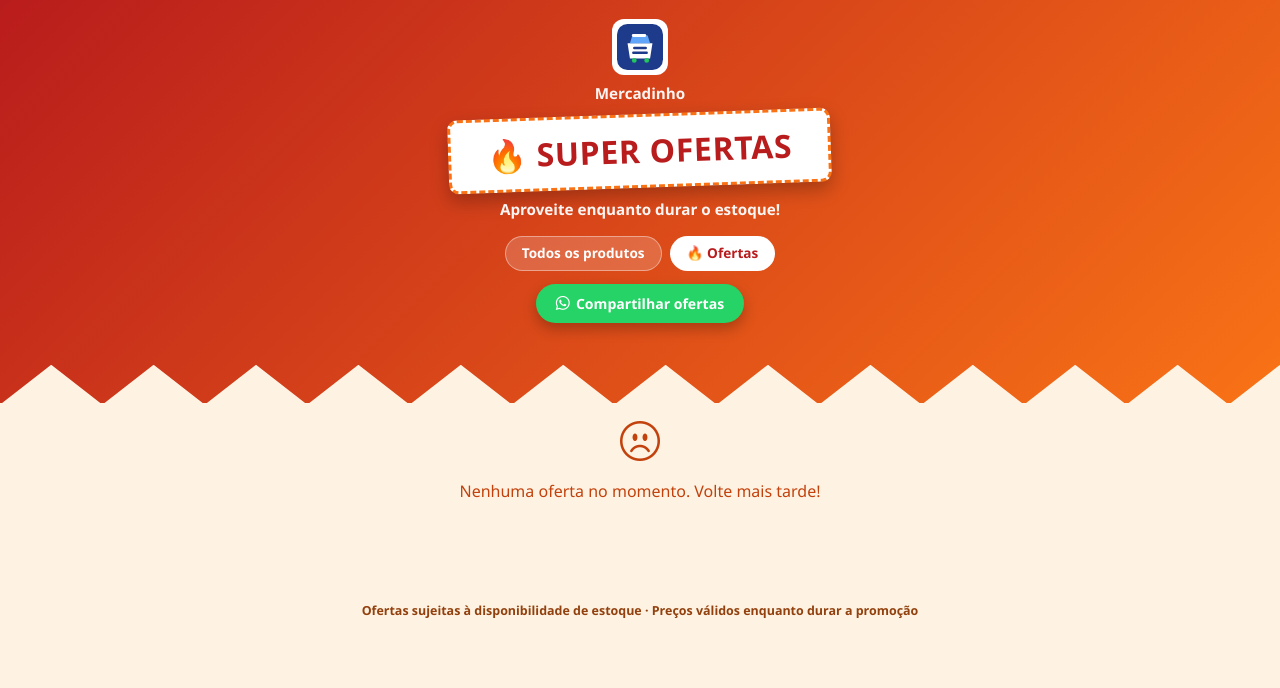
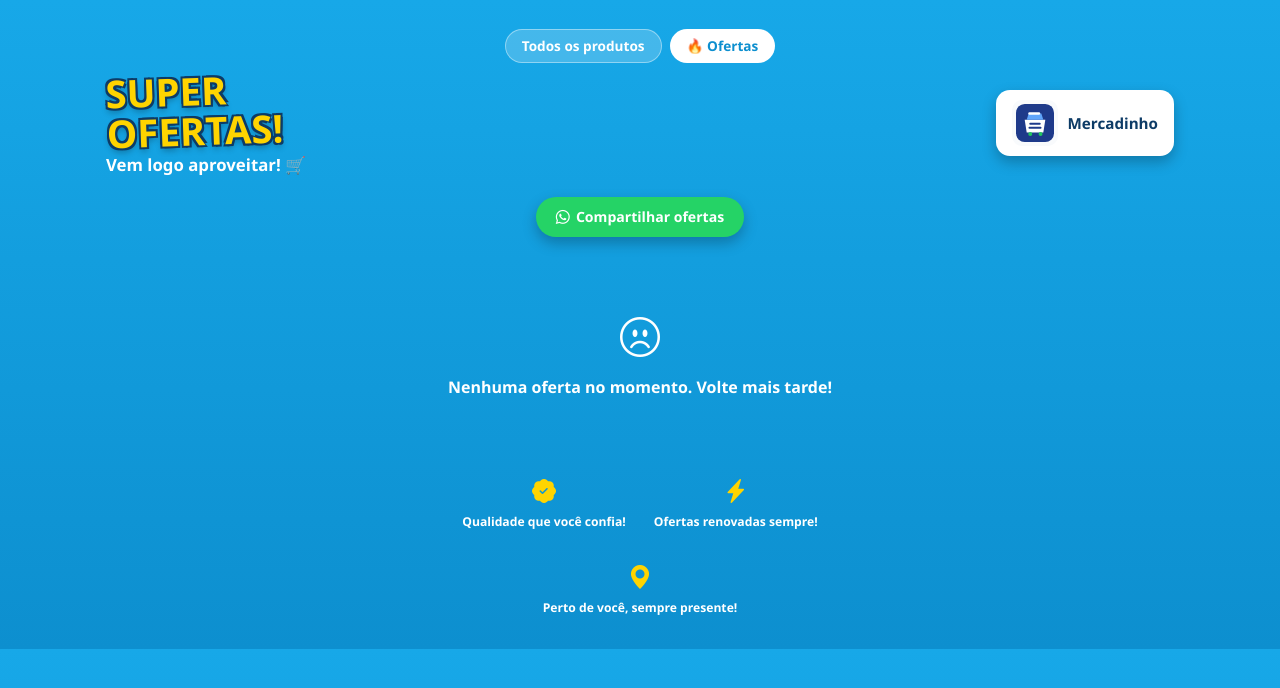
Before and after one commit to pedrolima25/Mercadinho, a FastAPI app: page /catalogo/ofertas in a window 1280 px wide. Shown: the top 688 px of the page. Run offline with FastAPI, Linux system fonts and the light colour scheme; data comes from the database, SQL or seed files in the repository; data that the repository does not hold is empty; some libraries are stand-ins or nearby versions.

Commit message:
Redesenha encarte de ofertas no estilo de panfleto de supermercado real
- Fundo azul, faixa amarela de validade, titulo grande "Super
  Ofertas!", cartao com logo/nome/endereco da loja
- Preco em pilula amarela com numero grande vermelho, igual aos
  encartes tradicionais
- Validade calculada automaticamente a partir do fim da promocao
  mais proxima de vencer

```diff
--- a/routers/company.py
+++ b/routers/company.py
@@ -52,6 +52,7 @@ def apply_company_to_app(app, company: models.CompanyProfile) -> None:
     app.state.company_cnpj = company.cnpj or ""
     app.state.company_phone = company.phone or company.whatsapp or ""
     app.state.company_email = company.email or ""
+    app.state.company_slogan = company.slogan or ""
     app.state.pix_key = company.pix_key or settings.pix_key or ""
     app.state.pix_city = (company.pix_city or settings.pix_city or "MANAUS").upper()
     address_parts = [
--- a/templates/public/ofertas.html
+++ b/templates/public/ofertas.html
@@ -7,70 +7,91 @@
   <link rel="stylesheet" href="/static/css/bootstrap.min.css">
   <link rel="stylesheet" href="/static/css/bootstrap-icons.css">
   <style>
-    body { background: #fef3e2; font-family: 'Segoe UI', sans-serif; }
+    body { background: linear-gradient(180deg, #17a8e8 0%, #0d8fcf 100%); font-family: 'Segoe UI', sans-serif; }
 
-    .pub-header { background: linear-gradient(135deg, #b91c1c 0%, #f97316 100%); color: #fff; padding: 1.2rem 1rem 5rem; text-align: center; position: relative; overflow: hidden; }
-    .pub-header::after { content: ''; position: absolute; bottom: -2px; left: 0; right: 0; height: 40px; background: #fef3e2; clip-path: polygon(0 100%, 4% 0, 8% 100%, 12% 0, 16% 100%, 20% 0, 24% 100%, 28% 0, 32% 100%, 36% 0, 40% 100%, 44% 0, 48% 100%, 52% 0, 56% 100%, 60% 0, 64% 100%, 68% 0, 72% 100%, 76% 0, 80% 100%, 84% 0, 88% 100%, 92% 0, 96% 100%, 100% 0, 100% 100%); }
-    .pub-logo { width: 56px; height: 56px; border-radius: 12px; background: #fff; padding: 5px; object-fit: contain; margin-bottom: 0.4rem; }
-    .banner-ribbon { display: inline-block; background: #fff; color: #b91c1c; font-weight: 900; font-size: 2rem; text-transform: uppercase; letter-spacing: 0.02em; padding: 10px 36px; border-radius: 10px; transform: rotate(-2deg); box-shadow: 0 8px 18px rgba(0,0,0,0.25); margin: 0.6rem 0; border: 3px dashed #f97316; }
-    .pub-subtitle { font-weight: 600; font-size: 0.95rem; opacity: 0.95; }
-    .pub-tabs { display: flex; justify-content: center; gap: 0.5rem; margin-top: 1rem; position: relative; z-index: 2; }
-    .pub-tab { background: rgba(255,255,255,0.18); color: #fff; border: 1px solid rgba(255,255,255,0.4); border-radius: 20px; padding: 6px 16px; font-size: 0.85rem; font-weight: 700; text-decoration: none; }
-    .pub-tab.active { background: #fff; color: #b91c1c; }
-    .pub-share { margin-top: 0.8rem; position: relative; z-index: 2; }
-    .pub-share a { background: #25d366; color: #fff; border-radius: 20px; padding: 9px 20px; font-weight: 800; font-size: 0.88rem; text-decoration: none; display: inline-flex; align-items: center; gap: 6px; box-shadow: 0 6px 14px rgba(0,0,0,0.25); }
+    .flyer-wrap { max-width: 1100px; margin: 0 auto; padding: 1rem 1rem 2rem; }
 
-    .pub-wrap { max-width: 1150px; margin: -2.5rem auto 0; padding: 0 1rem 2rem; position: relative; z-index: 3; }
-    .prod-grid { display: grid; grid-template-columns: repeat(auto-fill, minmax(180px, 1fr)); gap: 18px; }
+    .top-bar { display: flex; justify-content: center; gap: 0.5rem; padding: 0.8rem 0 0.4rem; }
+    .pub-tab { background: rgba(255,255,255,0.2); color: #fff; border: 1px solid rgba(255,255,255,0.4); border-radius: 20px; padding: 6px 16px; font-size: 0.85rem; font-weight: 700; text-decoration: none; }
+    .pub-tab.active { background: #fff; color: #0d8fcf; }
 
-    .prod-card { background: #fff; border-radius: 16px; box-shadow: 0 6px 18px rgba(0,0,0,0.1); overflow: hidden; display: flex; flex-direction: column; position: relative; border: 1px solid #ffe2c8; }
-    .prod-ribbon { position: absolute; top: 10px; left: -28px; background: #16a34a; color: #fff; font-size: 0.62rem; font-weight: 800; text-transform: uppercase; padding: 3px 32px; transform: rotate(-45deg); box-shadow: 0 2px 6px rgba(0,0,0,0.25); z-index: 2; }
-    .prod-img-wrap { aspect-ratio: 1.1; background: #fff7ed; display: flex; align-items: center; justify-content: center; }
-    .prod-img-wrap img { width: 100%; height: 100%; object-fit: cover; }
-    .prod-img-wrap i { font-size: 2.2rem; color: #fdba74; }
+    .validade-bar { background: #ffd400; color: #0d3b66; font-weight: 800; text-align: center; padding: 9px 12px; border-radius: 10px; font-size: 0.82rem; margin: 0.8rem 0 1.2rem; box-shadow: 0 4px 10px rgba(0,0,0,0.2); text-transform: uppercase; letter-spacing: 0.02em; }
 
-    .prod-body { padding: 8px 10px 12px; flex: 1; display: flex; flex-direction: column; text-align: center; }
-    .prod-cat { font-size: 0.58rem; font-weight: 800; text-transform: uppercase; letter-spacing: 0.07em; color: #f97316; }
-    .prod-name { font-size: 0.82rem; font-weight: 800; color: #1e293b; line-height: 1.2; margin: 2px 0 8px; min-height: 2.2em; }
+    .flyer-head { display: flex; align-items: center; justify-content: space-between; gap: 16px; flex-wrap: wrap; margin-bottom: 20px; }
+    .flyer-title-big { font-size: 2.4rem; font-weight: 900; color: #ffd400; text-transform: uppercase; line-height: 1.05; transform: rotate(-2deg); text-shadow: 2px 2px 0 #0d3b66, -2px -2px 0 #0d3b66, 2px -2px 0 #0d3b66, -2px 2px 0 #0d3b66, 0 4px 6px rgba(0,0,0,0.3); }
+    .flyer-sub { color: #fff; font-weight: 800; font-size: 1.05rem; margin-top: 2px; }
 
-    .price-tag-wrap { display: flex; flex-direction: column; align-items: center; margin: 2px 0 6px; }
-    .price-tag { background: linear-gradient(135deg, #dc2626, #b91c1c); color: #fff; border-radius: 50%; width: 76px; height: 76px; display: flex; flex-direction: column; align-items: center; justify-content: center; transform: rotate(-5deg); box-shadow: 0 6px 14px rgba(220,38,38,0.45); border: 3px dashed rgba(255,255,255,0.55); margin: 0 auto; }
-    .price-tag .cifrao { font-size: 0.62rem; font-weight: 800; line-height: 1; margin-top: 2px; }
-    .price-tag .valor { font-size: 1.3rem; font-weight: 900; line-height: 1; }
-    .price-tag .centavos { font-size: 0.6rem; font-weight: 700; line-height: 1; }
+    .flyer-store-card { background: #fff; border-radius: 14px; padding: 10px 16px; display: flex; align-items: center; gap: 10px; box-shadow: 0 6px 14px rgba(0,0,0,0.25); max-width: 320px; }
+    .flyer-store-logo { width: 46px; height: 46px; border-radius: 10px; object-fit: contain; background: #f8fafc; padding: 4px; flex-shrink: 0; }
+    .flyer-store-name { font-weight: 900; color: #0d3b66; font-size: 0.95rem; line-height: 1.1; }
+    .flyer-store-tag { font-size: 0.68rem; color: #475569; font-weight: 600; }
+    .flyer-store-addr { font-size: 0.66rem; color: #64748b; margin-top: 2px; }
 
-    .prod-old { font-size: 0.72rem; color: #94a3b8; text-decoration: line-through; margin-top: 4px; }
-    .prod-save { display: inline-block; background: #dcfce7; color: #15803d; font-size: 0.66rem; font-weight: 800; border-radius: 10px; padding: 2px 9px; margin-top: 3px; }
-    .prod-atacado { font-size: 0.64rem; font-weight: 700; color: #2563eb; margin-top: 6px; }
-    .prod-whats { margin-top: 9px; background: #25d366; color: #fff; border: none; border-radius: 8px; padding: 7px; font-size: 0.74rem; font-weight: 800; text-decoration: none; text-align: center; }
+    .flyer-share { text-align: center; margin-bottom: 1.4rem; }
+    .flyer-share a { background: #25d366; color: #fff; border-radius: 20px; padding: 9px 20px; font-weight: 800; font-size: 0.88rem; text-decoration: none; display: inline-flex; align-items: center; gap: 6px; box-shadow: 0 6px 14px rgba(0,0,0,0.25); }
 
-    .pub-footer { text-align: center; color: #92400e; font-size: 0.78rem; font-weight: 600; padding: 1.2rem 1rem 2rem; }
-    .empty-st { text-align: center; color: #c2410c; padding: 3rem 0; }
+    .prod-grid { display: grid; grid-template-columns: repeat(auto-fill, minmax(150px, 1fr)); gap: 14px; }
+    .prod-card { background: #fff; border-radius: 12px; overflow: hidden; box-shadow: 0 5px 14px rgba(0,0,0,0.22); display: flex; flex-direction: column; position: relative; }
+    .prod-ribbon { position: absolute; top: 8px; left: -26px; background: #dc2626; color: #fff; font-size: 0.58rem; font-weight: 800; text-transform: uppercase; padding: 2px 30px; transform: rotate(-45deg); box-shadow: 0 2px 6px rgba(0,0,0,0.3); z-index: 2; }
+
+    .prod-img-wrap { background: #fff; padding: 10px; display: flex; align-items: center; justify-content: center; aspect-ratio: 1.3; }
+    .prod-img-wrap img { max-width: 100%; max-height: 100%; object-fit: contain; }
+    .prod-img-wrap i { font-size: 2rem; color: #cbd5e1; }
+
+    .prod-name { font-weight: 800; color: #dc2626; font-size: 0.74rem; text-transform: uppercase; text-align: center; padding: 0 8px; line-height: 1.2; min-height: 2.1em; }
+    .prod-meta { font-size: 0.62rem; color: #64748b; font-weight: 600; text-align: center; margin-bottom: 4px; }
+    .prod-old { font-size: 0.64rem; color: #94a3b8; text-decoration: line-through; text-align: center; }
+
+    .price-pill { background: #ffd400; color: #dc2626; font-weight: 900; text-align: center; padding: 8px 4px 7px; font-size: 1.5rem; margin-top: auto; line-height: 1; }
+    .price-pill .cifrao { font-size: 0.72rem; font-weight: 800; vertical-align: top; margin-right: 2px; position: relative; top: 4px; }
+
+    .prod-atacado { font-size: 0.6rem; font-weight: 700; color: #1d4ed8; text-align: center; padding: 4px 6px 0; }
+    .prod-whats { display: block; background: #1ea952; color: #fff; border: none; padding: 6px; font-size: 0.68rem; font-weight: 800; text-decoration: none; text-align: center; }
+
+    .flyer-footer { display: flex; justify-content: center; gap: 28px; flex-wrap: wrap; margin-top: 26px; color: #fff; font-weight: 800; font-size: 0.76rem; text-align: center; max-width: 480px; margin-left: auto; margin-right: auto; }
+    .flyer-footer .item i { font-size: 1.5rem; display: block; margin-bottom: 4px; color: #ffd400; }
+    .empty-st { text-align: center; color: #fff; padding: 3rem 0; font-weight: 700; }
   </style>
 </head>
 <body>
-  <div class="pub-header">
-    <img class="pub-logo" src="{{ request.app.state.market_logo_url }}" alt="">
-    <div class="pub-subtitle">{{ request.app.state.market_name }}</div>
-    <div class="banner-ribbon">🔥 Super Ofertas</div>
-    <div class="pub-subtitle">Aproveite enquanto durar o estoque!</div>
-    <div class="pub-tabs">
+  <div class="flyer-wrap">
+    <div class="top-bar">
       <a href="/catalogo" class="pub-tab">Todos os produtos</a>
       <a href="/catalogo/ofertas" class="pub-tab active">🔥 Ofertas</a>
     </div>
-    <div class="pub-share">
+
+    {% if validade_fim %}
+    <div class="validade-bar">Ofertas válidas até {{ validade_fim.strftime('%d/%m/%Y') }}</div>
+    {% endif %}
+
+    <div class="flyer-head">
+      <div>
+        <div class="flyer-title-big">Super<br>Ofertas!</div>
+        <div class="flyer-sub">Vem logo aproveitar! 🛒</div>
+      </div>
+      <div class="flyer-store-card">
+        <img class="flyer-store-logo" src="{{ request.app.state.market_logo_url }}" alt="">
+        <div>
+          <div class="flyer-store-name">{{ request.app.state.market_name }}</div>
+          {% if request.app.state.company_slogan %}
+          <div class="flyer-store-tag">{{ request.app.state.company_slogan }}</div>
+          {% endif %}
+          {% if request.app.state.company_address %}
+          <div class="flyer-store-addr"><i class="bi bi-geo-alt-fill"></i> {{ request.app.state.company_address }}</div>
+          {% endif %}
+        </div>
+      </div>
+    </div>
+
+    <div class="flyer-share">
       <a href="https://wa.me/?text={{ ('🔥 Confira as ofertas de hoje: ' + request.base_url|string + 'catalogo/ofertas')|urlencode }}" target="_blank">
         <i class="bi bi-whatsapp"></i> Compartilhar ofertas
       </a>
     </div>
-  </div>
 
-  <div class="pub-wrap">
     {% if products %}
     <div class="prod-grid">
       {% for p in products %}
-      {% set preco_partes = ("%.2f"|format(p.sale_price)).split('.') %}
-      {% set economia = p.original_price - p.sale_price %}
       <div class="prod-card">
         {% if p.is_promo %}<div class="prod-ribbon">Oferta</div>{% endif %}
         <div class="prod-img-wrap">
@@ -80,22 +101,10 @@
           <i class="bi bi-image"></i>
           {% endif %}
         </div>
-        <div class="prod-body">
-          <div class="prod-cat">{{ p.category }}</div>
         <div class="prod-name">{{ p.name }}</div>
-
-          <div class="price-tag-wrap">
-            <div class="price-tag">
-              <span class="cifrao">R$</span>
-              <span class="valor">{{ preco_partes[0] }}</span>
-              <span class="centavos">,{{ preco_partes[1] }}</span>
-            </div>
-            {% if p.is_promo %}
-            <div class="prod-old">de R$ {{ "%.2f"|format(p.original_price) }}</div>
-            <div class="prod-save">Economize R$ {{ "%.2f"|format(economia) }}</div>
-            {% endif %}
-          </div>
-
+        <div class="prod-meta">{{ p.category }}</div>
+        {% if p.is_promo %}<div class="prod-old">de R$ {{ "%.2f"|format(p.original_price) }}</div>{% endif %}
+        <div class="price-pill"><span class="cifrao">R$</span>{{ "%.2f"|format(p.sale_price)|replace('.', ',') }}</div>
         {% if p.wholesale_tiers %}
         <div class="prod-atacado">A partir de {{ p.wholesale_tiers[0].min_quantity }} {{ p.unit }}: R$ {{ "%.2f"|format(p.wholesale_tiers[0].price) }}</div>
         {% endif %}
@@ -106,16 +115,17 @@
         </a>
         {% endif %}
       </div>
-      </div>
       {% endfor %}
     </div>
     {% else %}
     <div class="empty-st"><i class="bi bi-emoji-frown fs-1 d-block mb-2"></i>Nenhuma oferta no momento. Volte mais tarde!</div>
     {% endif %}
+
+    <div class="flyer-footer">
+      <div class="item"><i class="bi bi-patch-check-fill"></i>Qualidade que você confia!</div>
+      <div class="item"><i class="bi bi-lightning-charge-fill"></i>Ofertas renovadas sempre!</div>
+      <div class="item"><i class="bi bi-geo-alt-fill"></i>Perto de você, sempre presente!</div>
     </div>
-
-  <div class="pub-footer">
-    Ofertas sujeitas à disponibilidade de estoque · Preços válidos enquanto durar a promoção
   </div>
 </body>
 </html>
```
Also changed, not shown: routers/catalog_public.py (+16 -1 lines). Lines whose indentation alone changed are shown as unchanged.
